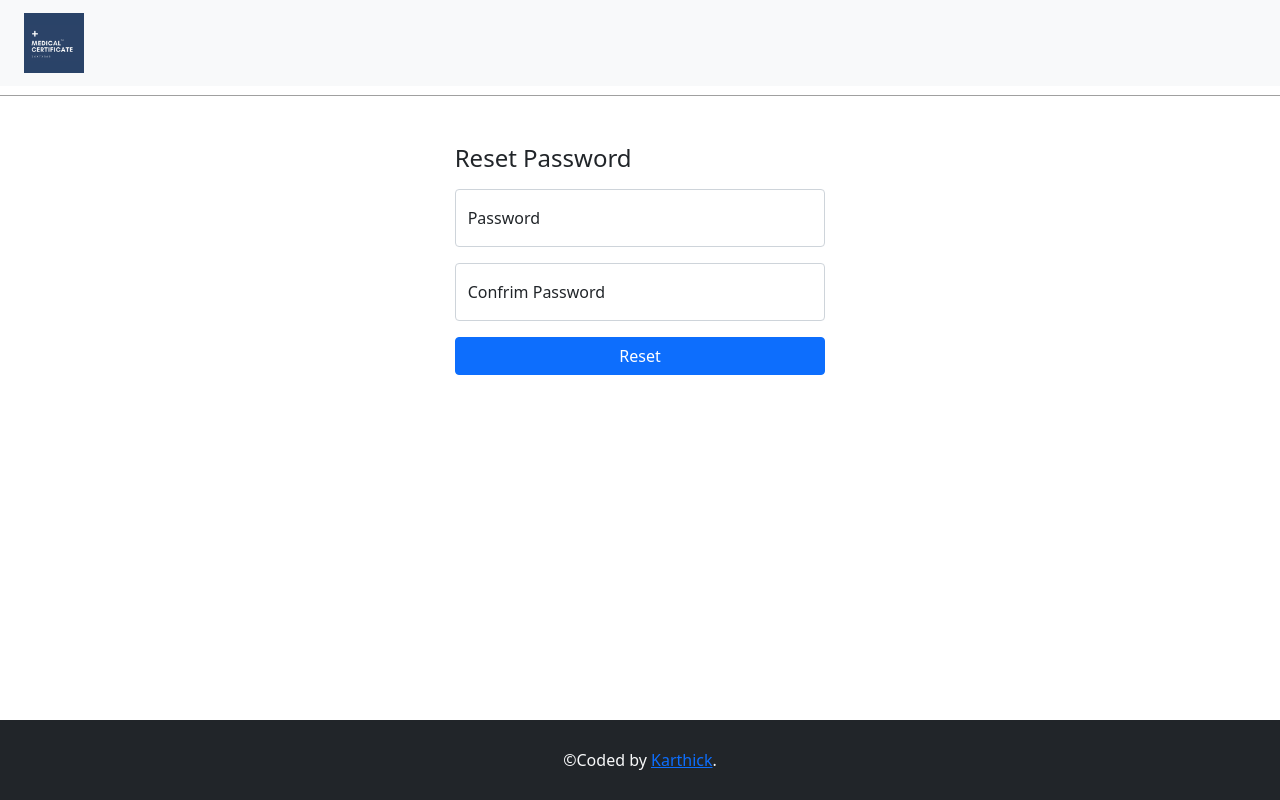
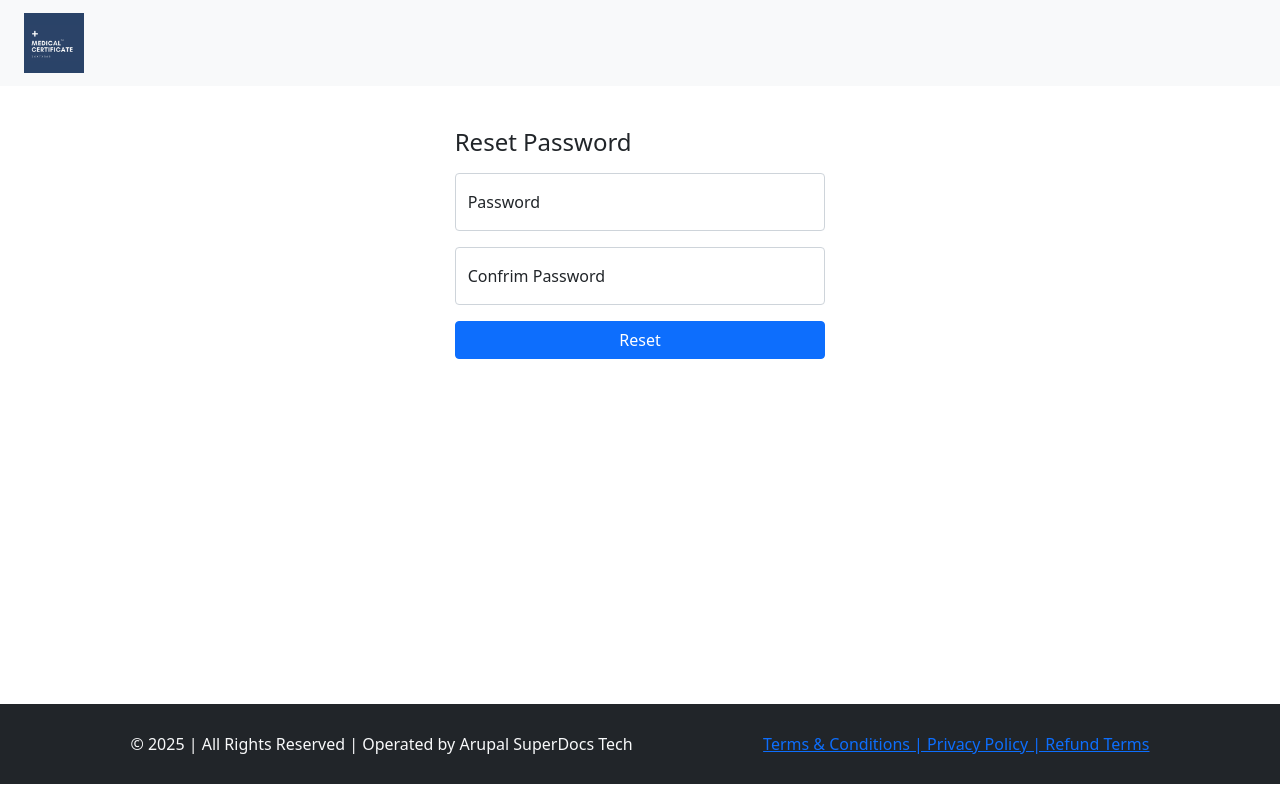
Before and after one commit to Leskodezoho/MC-frontend-V2, a plain HTML site: page resetpws.html in a window 1280 px wide. Drawn offline with nearby package versions, Linux system fonts and the light colour scheme.

Commit message:
fix: footer and header

```diff
--- a/config/global.js
+++ b/config/global.js
@@ -1,4 +1,4 @@
 // const API_URI = "http://18.207.217.163:5001";
-const API_URI = "http://localhost:3000";
+const API_URI = "http://localhost:3001";
 // const API_URI = "https://mc-backend-z65f.onrender.com";
 export default API_URI;
--- a/resetpws.html
+++ b/resetpws.html
@@ -78,14 +78,14 @@
     </section>
 </section>
 </main>
-<footer class="d-flex justify-content-center align-items-center bg-dark">
-    <div class="attribution text-light">
-      ©Coded by
-      <a href="https://www.linkedin.com/in/karthick-kaliannan-68b763191/"
-        >Karthick</a
-      >.
-    </div>
-  </footer>
+<footer class="d-flex justify-content-evenly align-items-center bg-dark">
+  <div class="attribution text-light">
+    © 2025 | All Rights Reserved | Operated by Arupal SuperDocs Tech
+  </div>
+  <div class="attribution text-light">
+    <a href="#">Terms & Conditions | Privacy Policy | Refund Terms</a>
+  </div>
+</footer>
   <script type="module" >
   import API_URI from "./config/global.js";
 import reset from "./controllers/reset.js";
--- a/style.css
+++ b/style.css
@@ -7,8 +7,9 @@ body {
   height: 100vh;
 }
 header {
-  min-height: 12%;
-  background-color: #ffffff !important;
+height: 80px;
+
+background-color: #ffffff !important;
   border-bottom: 1px solid #a0a0a0;
 }
 main {
```
Also changed, not shown: Forget.html (+8 -8 lines), index.html (+11 -8 lines), sign_in.html (+8 -3 lines), signup.html (+8 -3 lines).
